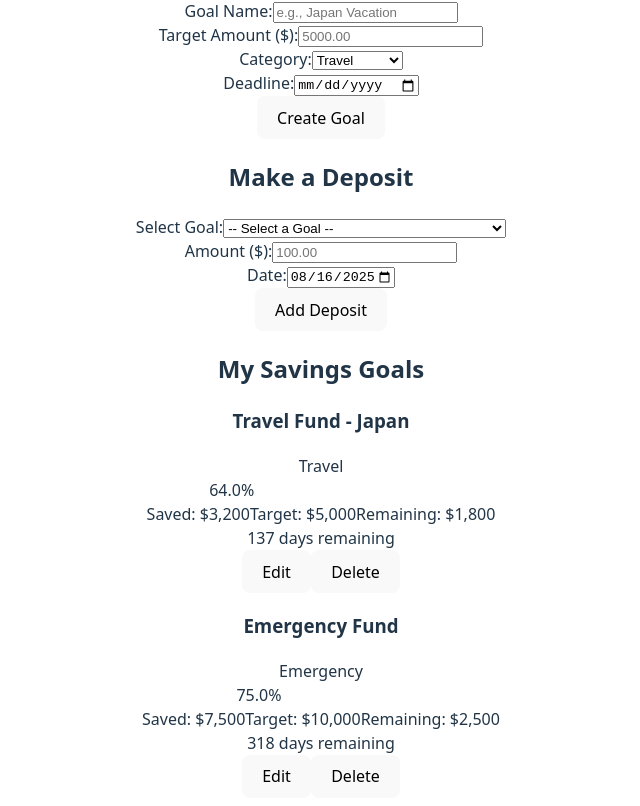
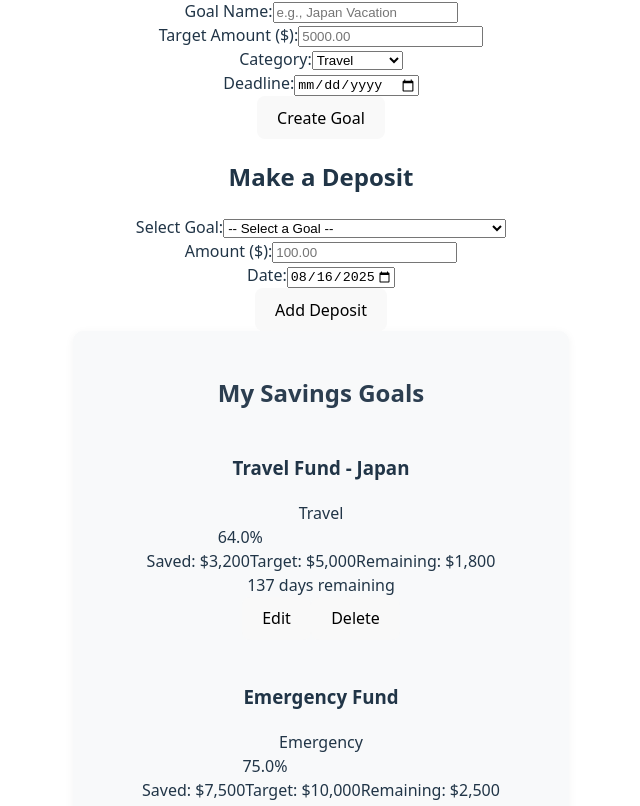
Before and after one commit to Suleyaziz/code-challenge-week-2, a React (Vite) app: page / in a window 1280 px wide. Shown: the part 277-1083 px from the top of the page, without its empty margins (319-959 px from the left). Built offline with nearby package versions, Linux system fonts and the light colour scheme; data requests are answered from the project's data file.

Commit message:
GoalList css added

```diff
--- /dev/null
+++ b/src/components/GoalList.css
@@ -0,0 +1,35 @@
+/* GoalsList.css */
+.goals-list {
+  padding: 1.5rem;
+  background-color: #f8f9fa;
+  border-radius: 10px;
+  box-shadow: 0 2px 10px rgba(0, 0, 0, 0.05);
+}
+
+.goals-list h2 {
+  color: #2c3e50;
+  margin-bottom: 1.5rem;
+  font-size: 1.5rem;
+  font-weight: 600;
+}
+
+.goals-grid {
+  display: grid;
+  grid-template-columns: repeat(auto-fill, minmax(300px, 1fr));
+  gap: 1.5rem;
+}
+
+.no-goals {
+  text-align: center;
+  padding: 2rem;
+  color: #6c757d;
+  background-color: white;
+  border-radius: 8px;
+  box-shadow: 0 2px 5px rgba(0, 0, 0, 0.05);
+}
+
+@media (max-width: 768px) {
+  .goals-grid {
+    grid-template-columns: 1fr;
+  }
+}
--- a/src/components/GoalList.jsx
+++ b/src/components/GoalList.jsx
@@ -1,5 +1,6 @@
 import { useState } from 'react';
 import GoalCard from './GoalCard';
+import './GoalList.css'; // Assuming you have some styles for the goal list
 
 function GoalsList({ goals, onUpdateGoal, onDeleteGoal }) {
   const [editingGoalId, setEditingGoalId] = useState(null);
```
